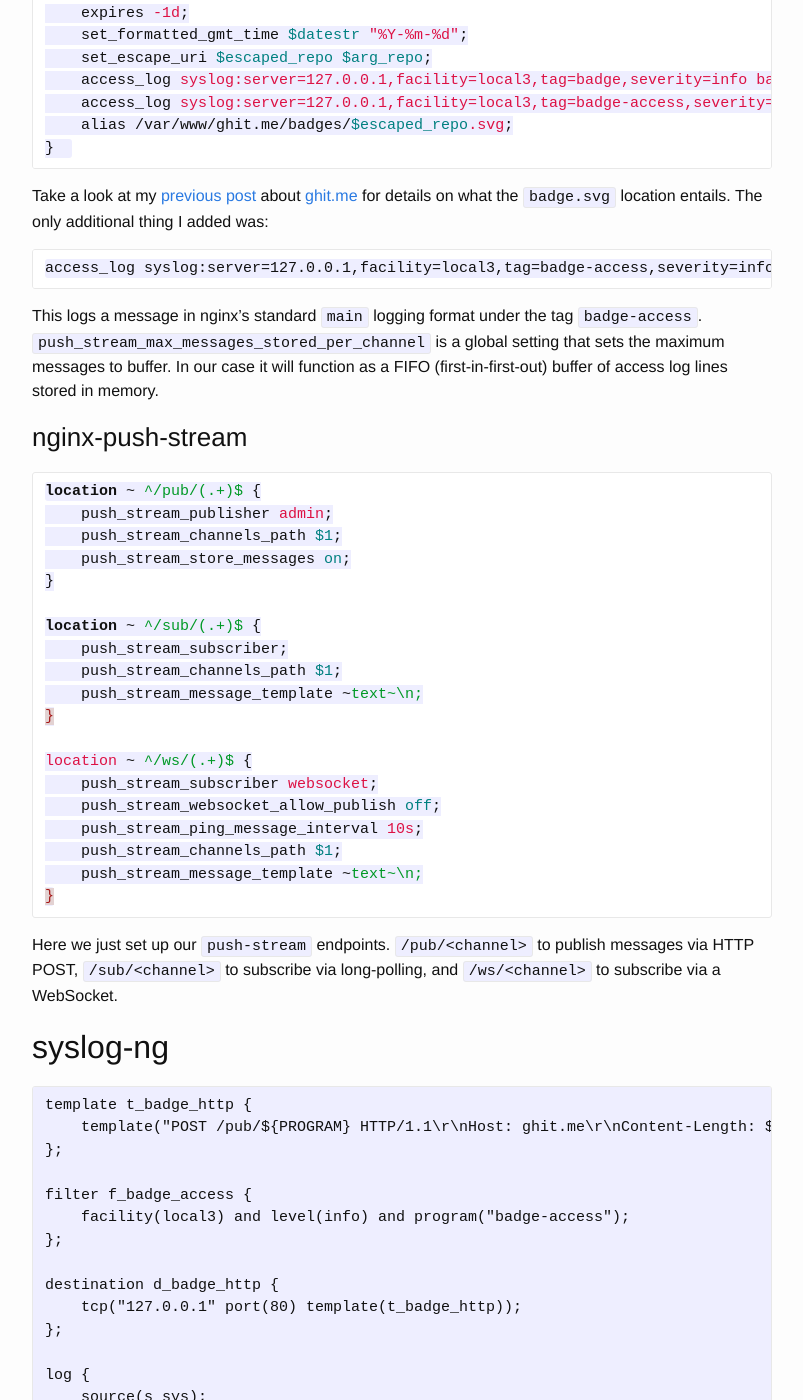
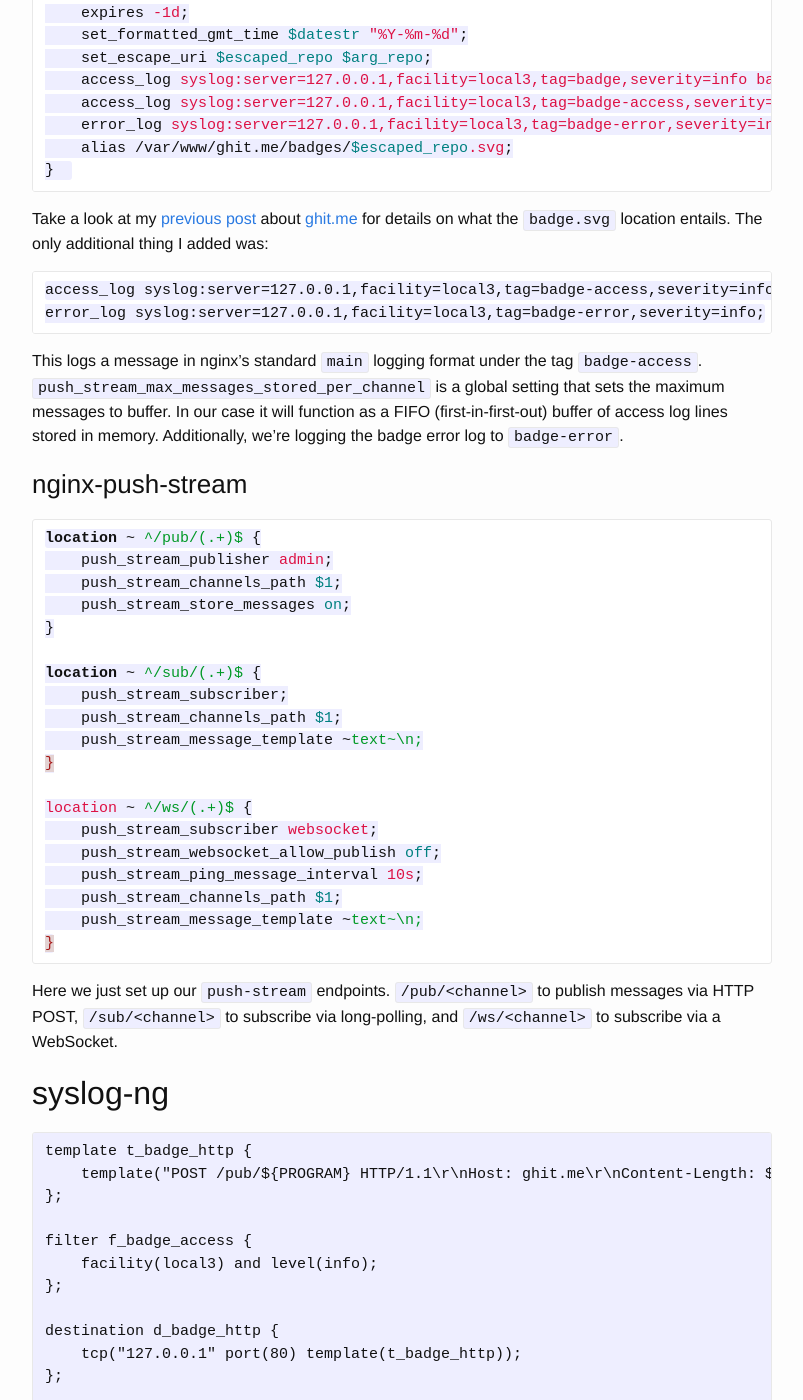
Before and after one commit to benwilber/benwilber.github.io, a Jekyll site: the page built from _posts/2015-12-31-streaming-logs-over-http-with-nginx-syslog-ng.md, in a window 1280 px wide and 1400 px high, scrolled down 712 px. Shown: the whole window, without its empty margins (238-1041 px from the left). Built offline with Jekyll 4.4.1, drawn with Linux system fonts in a browser that asks for light colours; comment, search, counter and statistics services are not loaded; some of the changed text lies outside the part shown.

Commit message:
badge-error

````diff
--- a/_posts/2015-12-31-streaming-logs-over-http-with-nginx-syslog-ng.md
+++ b/_posts/2015-12-31-streaming-logs-over-http-with-nginx-syslog-ng.md
@@ -29,6 +29,7 @@ location = /badge.svg {
     set_escape_uri $escaped_repo $arg_repo;
     access_log syslog:server=127.0.0.1,facility=local3,tag=badge,severity=info badge;
     access_log syslog:server=127.0.0.1,facility=local3,tag=badge-access,severity=info main;
+    error_log syslog:server=127.0.0.1,facility=local3,tag=badge-error,severity=info;
     alias /var/www/ghit.me/badges/$escaped_repo.svg;
 }
 ```
@@ -37,9 +38,10 @@ Take a look at my [previous post]({% post_url 2015-12-25-how-i-built-ghit-me %})
 
 ```
 access_log syslog:server=127.0.0.1,facility=local3,tag=badge-access,severity=info main;
+error_log syslog:server=127.0.0.1,facility=local3,tag=badge-error,severity=info;
 ```
 
-This logs a message in nginx's standard `main` logging format under the tag `badge-access`.  `push_stream_max_messages_stored_per_channel` is a global setting that sets the maximum messages to buffer.  In our case it will function as a FIFO (first-in-first-out) buffer of access log lines stored in memory.
+This logs a message in nginx's standard `main` logging format under the tag `badge-access`.  `push_stream_max_messages_stored_per_channel` is a global setting that sets the maximum messages to buffer.  In our case it will function as a FIFO (first-in-first-out) buffer of access log lines stored in memory.  Additionally, we're logging the badge error log to `badge-error`.
 
 ### nginx-push-stream
 
@@ -75,7 +77,7 @@ template t_badge_http {
 };
 
 filter f_badge_access {
-    facility(local3) and level(info) and program("badge-access");
+    facility(local3) and level(info);
 };
 
 destination d_badge_http {
@@ -89,7 +91,7 @@ log {
 };
 ```
 
-We tell syslog-ng to filter messages for `local3.info`, and tag `badge-access`, and apply the template `t_badge_http`, which is just a raw HTTP POST to `/pub/badge-access`, which publishes the log message.
+We tell syslog-ng to filter messages for `local3.info` and apply the template `t_badge_http`, which is just a raw HTTP POST to `/pub/badge-access`, which publishes the log message.
 
 Now we can subscribe to log messages via:
 
@@ -104,4 +106,10 @@ $ curl -s https://ghit.me/sub/badge-access
 ...
 ```
 
+Similarly for `badge-error`:
+
+```bash
+$ curl -s https://ghit.me/sub/badge-error
+```
+
 We're streaming access logs just via cURL from a single endpoint.
````
